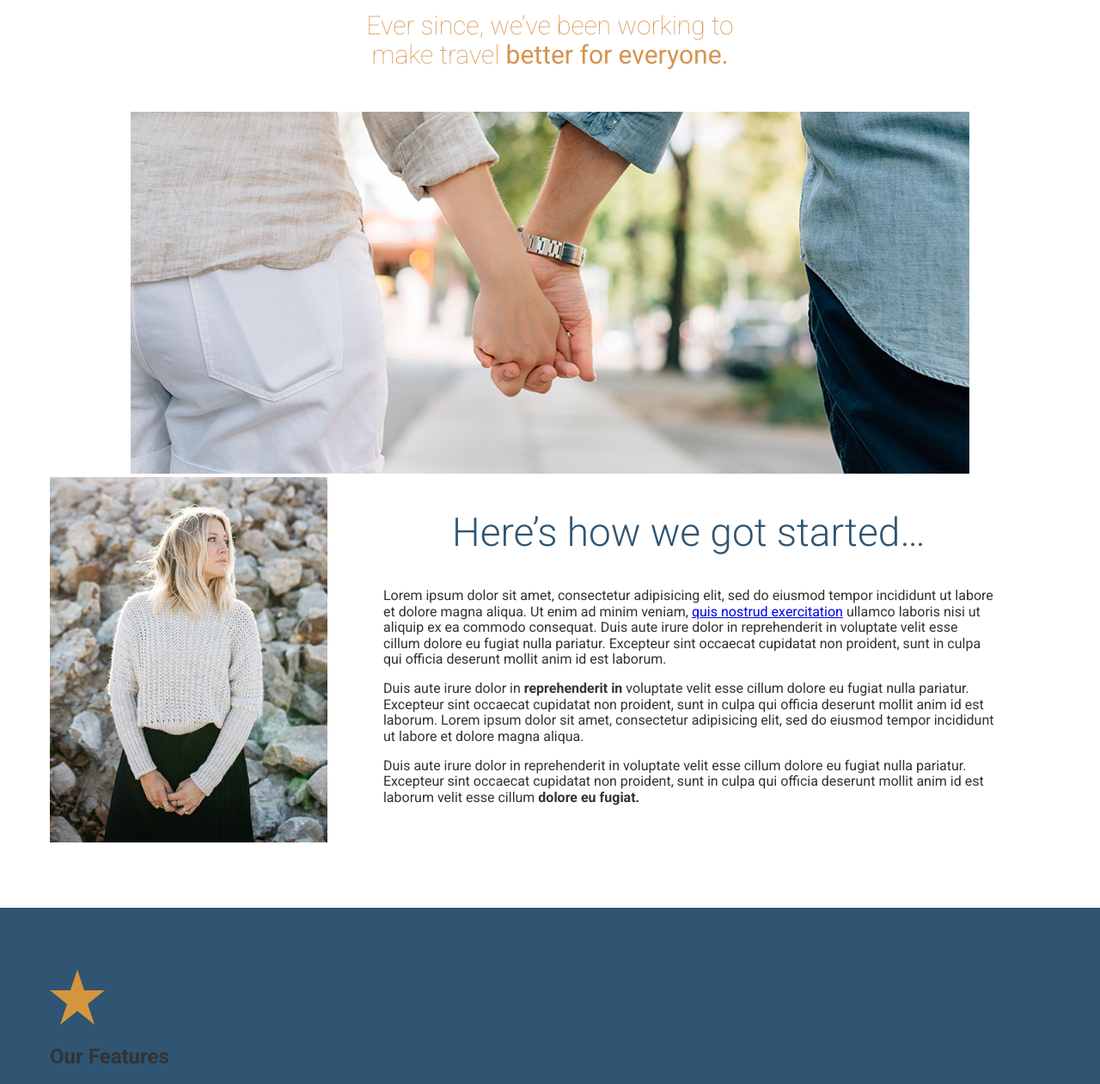
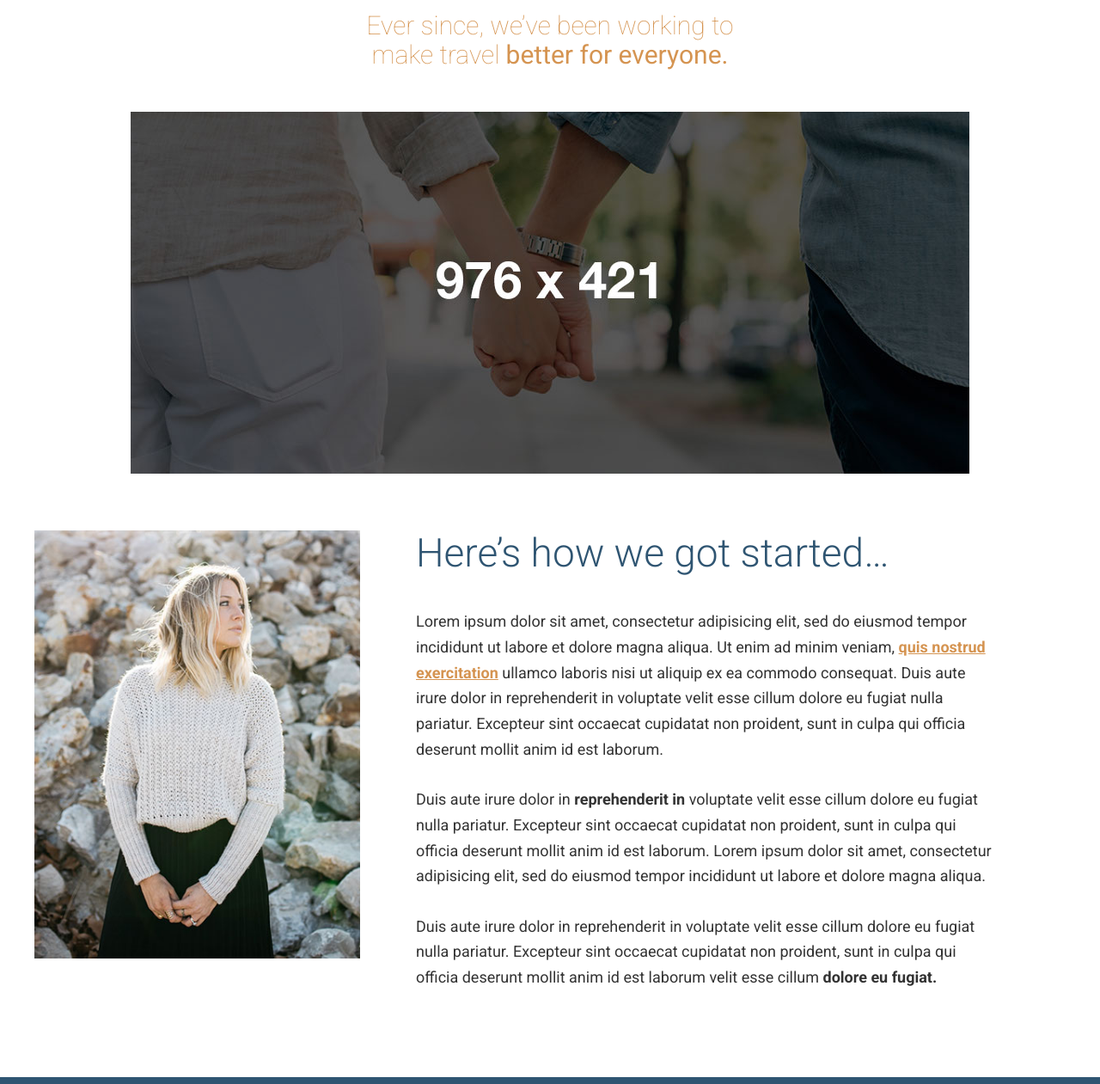
Before and after one commit to Anesti22/Git, a website: page app/index.html in a window 1280 px wide. Shown: the part 960-2221 px from the top of the page at 86% size. Drawn offline with Linux system fonts and the light colour scheme.

Commit message:
Update Git Timeout

```diff
--- a/app/assets/styles/base/_global.css
+++ b/app/assets/styles/base/_global.css
@@ -10,3 +10,7 @@ img {
     max-width: 100%;
     height: auto;
 }
+
+a {
+    color: $mainOrange;
+}
--- /dev/null
+++ b/app/assets/styles/modules/_generic-content-container.css
@@ -0,0 +1,14 @@
+.generic-content-container {
+    p {
+        line-height: 1.65;
+        margin: 1.8rem 0;
+
+        @mixin atSmall {
+            font-size: 1.125rem;
+        }
+    }
+
+    p a {
+        font-weight: 700;
+    }
+}
--- a/app/assets/styles/modules/_headline.css
+++ b/app/assets/styles/modules/_headline.css
@@ -40,4 +40,8 @@
     &--b-margin-large {
         margin-bottom: 1.6em;
     }
+
+    &--no-t-margin {
+        margin-top: 0;
+    }
 }
--- a/app/assets/styles/modules/_row.css
+++ b/app/assets/styles/modules/_row.css
@@ -1,19 +1,33 @@
 .row {
     @mixin clearfix;
 
+
+    &__b-margin-until-medium {
+        margin-bottom: 1rem;
+    }
+
     @mixin atMedium {
+
+        &__b-margin-until-medium {
+            margin-bottom: 0;
+        }
 
         &__medium-4 {
             float: left;
             width: 33.33%
         }
 
+        &__medium-4--larger {
+            width: 37%;
+        }
 
         &__medium-8 {
             float: left;
             width: 66.66%
         }
 
+        &__medium-8--smaller {
+            width: 62%;
         }
 
         &--gutters {
@@ -25,3 +39,6 @@
             padding-right: 65px;
         }
     }
+
+
+}
--- a/app/assets/styles/modules/_wrapper.css
+++ b/app/assets/styles/modules/_wrapper.css
@@ -1,7 +1,7 @@
 .wrapper {
     padding-left: 18px;
     padding-right: 18px;
-    max-width: 1200px;
+    max-width: 1236px;
     margin-left: auto;
     margin-right: auto;
     overflow: hidden;
@@ -14,4 +14,12 @@
         padding-left: 0;
         padding-right: 0;
     }
+
+    &--b-margin {
+        margin-bottom: 1rem;
+
+        @mixin atSmall {
+            margin-bottom: 3.875rem;
+        }
+    }
 }
--- a/app/assets/styles/styles.css
+++ b/app/assets/styles/styles.css
@@ -1,6 +1,6 @@
 @import 'normalize.css';
+@import 'base/_variables';
 @import 'base/_global';
-@import 'base/_variables';
 @import 'base/_mixins';
 @import 'modules/_large-hero';
 @import 'modules/_btn';
@@ -8,3 +8,4 @@
 @import 'modules/_page-section';
 @import 'modules/_headline';
 @import 'modules/_row';
+@import 'modules/_generic-content-container';
--- a/app/index.html
+++ b/app/index.html
@@ -43,18 +43,24 @@
     <div class="wrapper">
         <h2 class="headline headline--centered headline--light headline--b-margin-small">The first trip we planned <strong>was our own.</strong></h2>
         <h3 class="headline headline--centered headline--orange headline--small headline--narrow headline--light headline--b-margin-large">Ever since, we&rsquo;ve been working to make travel <strong>better for everyone.</strong></h3>
-        <div class="wrapper wrapper--medium">
-            <img src="assets/images/first-trip.jpg" alt="Couple walking down a street.">
+        <div class="wrapper wrapper--medium wrapper--b-margin">
+            <img sizes="(min-width: 970px) 976px, 100vw" srcset="assets/images/first-trip.jpg 565w, assets/images/first-trip-i.jpg 976w, assets/images/first-trip-hi-dpi.jpg 1952w" alt="Couple walking down a street.">
         </div>
         <div class="row row--gutters">
-            <div class="row__medium-4">
-                <img src="assets/images/our-start.jpg" alt="Our founder, Jane Doe">
+            <div class="row__medium-4 row__medium-4--larger row__b-margin-until-medium">
+                <picture>
+                    <source sizes="404px" srcset="assets/images/our-start.jpg 404w, assets/images/our-start-hi-dpi.jpg 808w" media="(min-width:1200px)">
+                    <source sizes="320px" srcset="assets/images/our-start-portrait.jpg 382w, assets/images/our-start-portrait-hi-dpi.jpg 764w" media="(min-width:800px)">
+                    <img srcset="assets/images/our-start-landscape.jpg 800w, assets/images/our-start-landscape-hi-dpi.jpg 1600w" alt="Our Founder Jane Doe">
+                </picture>
             </div>
-            <div class="row__medium-8">
-                <h2 class="headline headline--centered">Here&rsquo;s how we got started&hellip;</h2>
-                <p>Lorem ipsum dolor sit amet, consectetur adipisicing elit, sed do eiusmod tempor incididunt ut labore et dolore magna aliqua. Ut enim ad minim veniam, <a href="#">quis nostrud exercitation</a> ullamco laboris nisi ut aliquip ex ea commodo consequat. Duis aute irure dolor in reprehenderit in voluptate velit esse cillum dolore eu fugiat nulla pariatur. Excepteur sint occaecat cupidatat non proident, sunt in culpa qui officia deserunt mollit anim id est laborum.</p>
-                <p>Duis aute irure dolor in <strong>reprehenderit in</strong> voluptate velit esse cillum dolore eu fugiat nulla pariatur. Excepteur sint occaecat cupidatat non proident, sunt in culpa qui officia deserunt mollit anim id est laborum. Lorem ipsum dolor sit amet, consectetur adipisicing elit, sed do eiusmod tempor incididunt ut labore et dolore magna aliqua.</p>
-                <p>Duis aute irure dolor in reprehenderit in voluptate velit esse cillum dolore eu fugiat nulla pariatur. Excepteur sint occaecat cupidatat non proident, sunt in culpa qui officia deserunt mollit anim id est laborum velit esse cillum <strong>dolore eu fugiat.</strong></p>
+            <div class="row__medium-8 row__medium-8--smaller">
+                <div class="generic-content-container">
+                    <h2 class="headline headline--no-t-margin">Here&rsquo;s how we got started&hellip;</h2>
+                    <p>Lorem ipsum dolor sit amet, consectetur adipisicing elit, sed do eiusmod tempor incididunt ut labore et dolore magna aliqua. Ut enim ad minim veniam, <a href="#">quis nostrud exercitation</a> ullamco laboris nisi ut aliquip ex ea commodo consequat. Duis aute irure dolor in reprehenderit in voluptate velit esse cillum dolore eu fugiat nulla pariatur. Excepteur sint occaecat cupidatat non proident, sunt in culpa qui officia deserunt mollit anim id est laborum.</p>
+                    <p>Duis aute irure dolor in <strong>reprehenderit in</strong> voluptate velit esse cillum dolore eu fugiat nulla pariatur. Excepteur sint occaecat cupidatat non proident, sunt in culpa qui officia deserunt mollit anim id est laborum. Lorem ipsum dolor sit amet, consectetur adipisicing elit, sed do eiusmod tempor incididunt ut labore et dolore magna aliqua.</p>
+                    <p>Duis aute irure dolor in reprehenderit in voluptate velit esse cillum dolore eu fugiat nulla pariatur. Excepteur sint occaecat cupidatat non proident, sunt in culpa qui officia deserunt mollit anim id est laborum velit esse cillum <strong>dolore eu fugiat.</strong></p>
+                </div>
             </div>
             <div class="clear-me"></div>
          </div>
--- a/app/temp/styles/styles.css
+++ b/app/temp/styles/styles.css
@@ -422,6 +422,8 @@ textarea {
   font: inherit; /* 2 */
 }
 
+/* Variables */
+
 * {
     box-sizing: border-box;
 }
@@ -436,7 +438,9 @@ img {
     height: auto;
 }
 
-/* Variables */
+a {
+    color: #d59451;
+}
 
 .large-hero {
     position: relative;
@@ -529,7 +533,7 @@ img {
 .wrapper {
     padding-left: 18px;
     padding-right: 18px;
-    max-width: 1200px;
+    max-width: 1236px;
     margin-left: auto;
     margin-right: auto;
     overflow: hidden;
@@ -542,6 +546,17 @@ img {
 .wrapper .wrapper {
         padding-left: 0;
         padding-right: 0;
+    }
+
+.wrapper--b-margin {
+        margin-bottom: 1rem;
+    }
+
+@media (min-width: 530px) {
+
+.wrapper--b-margin {
+            margin-bottom: 3.875rem
+    }
     }
 
 .page-section {
@@ -609,31 +624,66 @@ img {
         margin-bottom: 1.6em;
     }
 
+.headline--no-t-margin {
+        margin-top: 0;
+    }
+
 .row::after {
         content: "";
         clear: both;
         display: table;
     }
 
+.row__b-margin-until-medium {
+        margin-bottom: 1rem;
+    }
+
 @media (min-width: 800px) {
+
+        .row__b-margin-until-medium {
+            margin-bottom: 0;
+        }
 
         .row__medium-4 {
             float: left;
             width: 33.33%
         }
 
+        .row__medium-4--larger {
+            width: 37%;
+        }
 
         .row__medium-8 {
             float: left;
             width: 66.66%
         }
+
+        .row__medium-8--smaller {
+            width: 62%;
+        }
+
+        .row--gutters {
+            padding-right: -65px;
+
+        }
+
+        .row--gutters>div {
+            padding-right: 65px;
+        }
     }
 
-.row--gutters {
-        padding-right: -65px;
-
+.generic-content-container p {
+        line-height: 1.65;
+        margin: 1.8rem 0;
     }
 
-.row--gutters>div {
-        padding-right: 65px;
+@media (min-width: 530px) {
+
+.generic-content-container p {
+            font-size: 1.125rem
     }
+    }
+
+.generic-content-container p a {
+        font-weight: 700;
+    }
```
Lines whose indentation alone changed are shown as unchanged.
